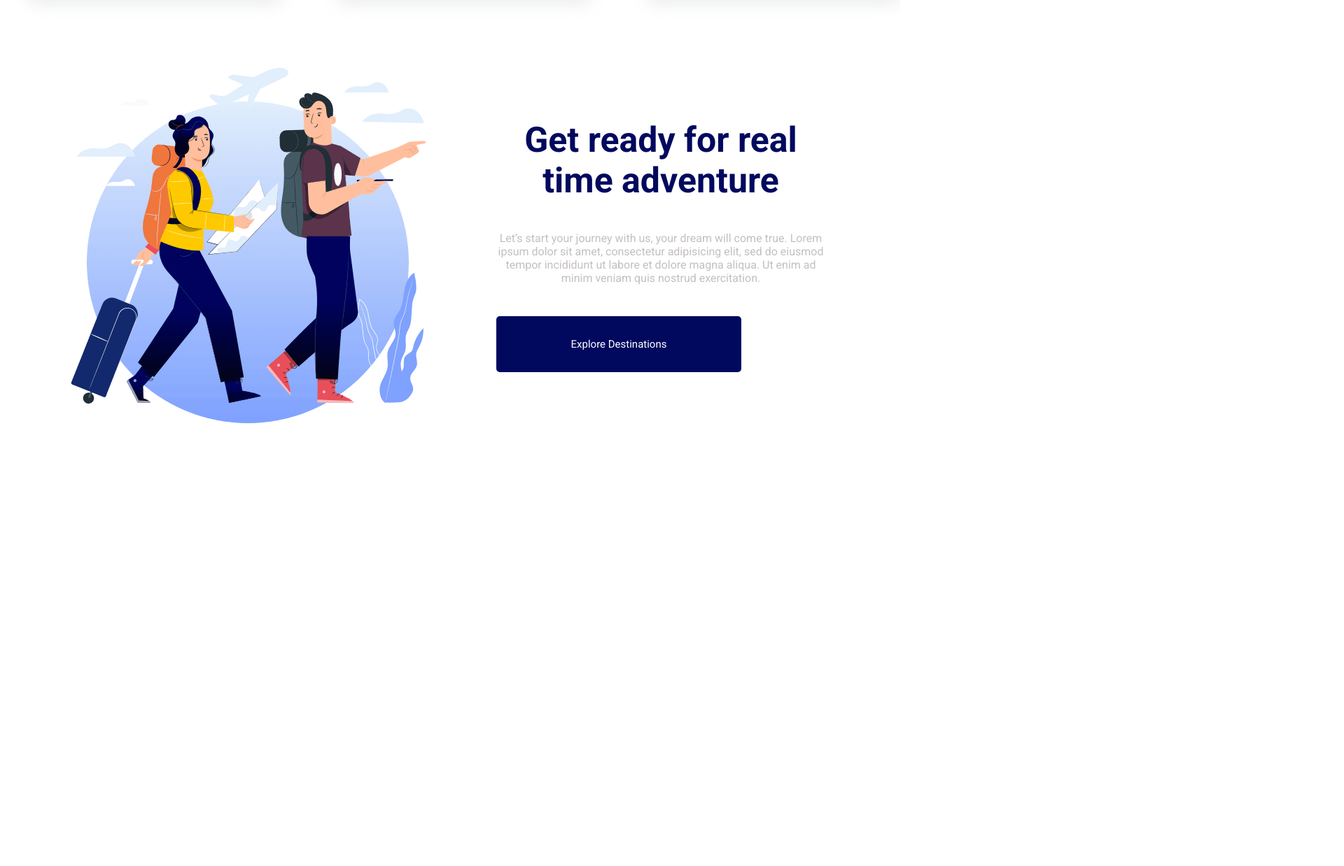
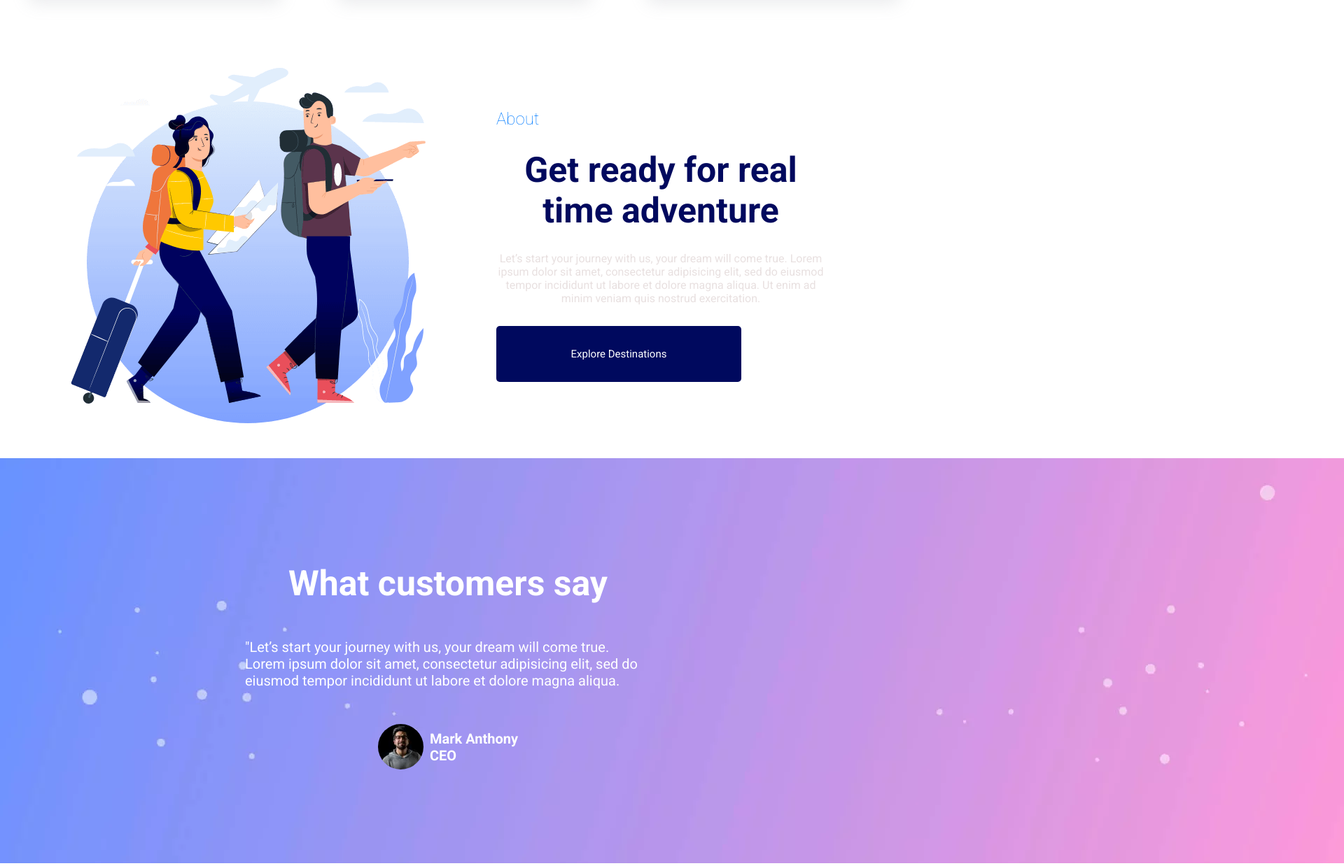
Before and after one commit to Khalidshv/Travile-Travel-website, a plain HTML site: page index.html in a window 1280 px wide. Shown: the part 1894-3132 px from the top of the page at 70% size, 1920 px wide, since content can reach past the window. Before the commit the page ends 2499 px from the top, so only its background shows below. Drawn offline with Linux system fonts and the light colour scheme.

Commit message:
Customer Section

```diff
--- a/index.html
+++ b/index.html
@@ -96,13 +96,24 @@
         <img src="image/get.a0e10f3f.png" alt="">
 
         <div class="about-btn-txt">
+            <h4>About</h4>
             <h1>Get ready for real time adventure</h1>
             <p>Let’s start your journey with us, your dream will come true. Lorem ipsum dolor sit amet, consectetur adipisicing elit, sed do eiusmod tempor incididunt ut labore et dolore magna aliqua. Ut enim ad minim veniam quis nostrud exercitation.</p>
             <button class="btn-m">Explore Destinations</button>
+        </div>
+    </div>
 
+    <div class="customer">
+        <img src="image/section_bg1.jpg.webp" alt="">
+        <div class="text">
+            <h2>What customers say</h2>
+            <p>"Let’s start your journey with us, your dream will come true. Lorem ipsum dolor sit amet, consectetur adipisicing elit, sed do eiusmod tempor incididunt ut labore et dolore magna aliqua.</p>
+
+            <div class="ceo">
+                <img src="image/founder-img.png.webp" alt="">
+                <h3>Mark Anthony <br><p>CEO</p></h3>
+            </div>
         </div>
-
-
     </div>
 
 </body>
--- a/style.css
+++ b/style.css
@@ -235,11 +235,60 @@ li:hover::before {
     justify-content: space-evenly;
 }
 
+.about-btn-txt h4{
+    font-size: 24px;
+    font-weight: 200;
+    color: #007bff;
+}
+
 .about-btn-txt h1{
     color: #00095e;
     font-size: 50px;
 }
 
 .about-btn-txt p{
-    color: #c4bfbf;
+    color: #e8e0e0;
 }
+
+.customer{
+    position: relative;
+    margin-top: 50px;
+}
+
+.text{
+
+    display: flex;
+    align-items: center;
+    flex-direction: column;
+    justify-content: space-evenly;
+    margin: 150px 350px;
+    gap: 50px;
+
+}
+
+.text h2{
+    color: #fff;
+    font-size: 50px;
+}
+
+.text p, h3{
+    color: #fff;
+   font-size: 20px;
+}
+
+.customer .text{
+    position: absolute;
+    display: flex;
+    flex-direction: column;
+    align-items: center;
+    justify-content: center;
+    top: 0;
+
+}
+
+.ceo{
+    width: 200px;
+    display: flex;
+    align-items: center;
+    justify-content: space-between;
+}
```
Also changed, not shown: image/about2.png.webp (added), image/founder-img.png.webp (added).
